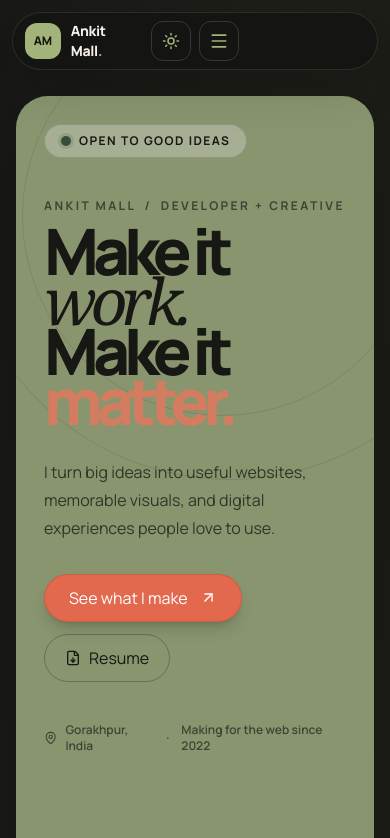
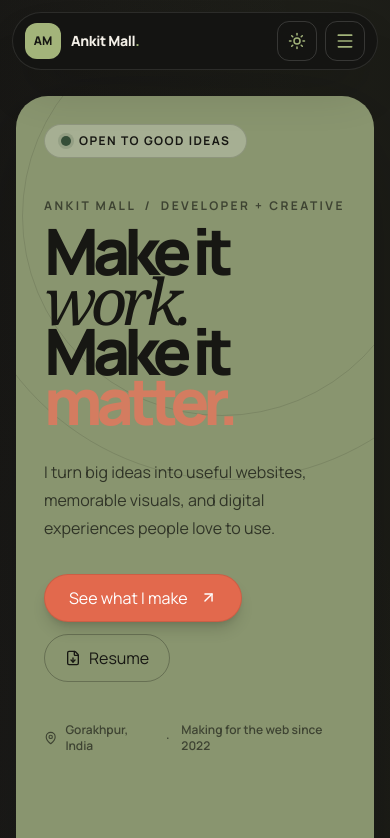
Before and after one commit to ankitmall932/MyPortfolio, a Next.js app in the folder portfolio/: page / in a window 390 px wide. Shown: the top 838 px of the page. Built offline with nearby package versions, Linux system fonts and the light colour scheme.

Commit message:
nav placement isssue solve

```diff
--- a/portfolio/src/components/Navbar.tsx
+++ b/portfolio/src/components/Navbar.tsx
@@ -21,8 +21,8 @@ export default function Navbar() {
   return (
     <>
       <header className="fixed left-0 right-0 top-0 z-50 px-3 pt-3 sm:px-5 sm:pt-4">
-        <nav aria-label="Main navigation" className="mx-auto grid w-full max-w-310 grid-cols-[1fr_auto_1fr] items-center gap-3 rounded-full border border-white/10 bg-[#151412]/90 px-3 py-2 shadow-2xl shadow-black/20 backdrop-blur-2xl sm:px-5">
-          <Link href="/" onClick={() => setIsOpen(false)} className="group flex items-center gap-2.5">
+        <nav aria-label="Main navigation" className="mx-auto grid w-full max-w-310 grid-cols-[1fr_auto] items-center gap-3 rounded-full border border-white/10 bg-[#151412]/90 px-3 py-2 shadow-2xl shadow-black/20 backdrop-blur-2xl sm:grid-cols-[1fr_auto_1fr] sm:px-5">
+          <Link href="/" onClick={() => setIsOpen(false)} className="group flex min-w-0 items-center gap-2.5">
             <span className="grid h-9 w-9 place-items-center rounded-xl bg-[#a3b47a] text-xs font-black text-[#171713] transition group-hover:rotate-6">AM</span>
             <span className="text-sm font-extrabold tracking-tight">Ankit Mall<span className="text-[#a3b47a]">.</span></span>
           </Link>
```
